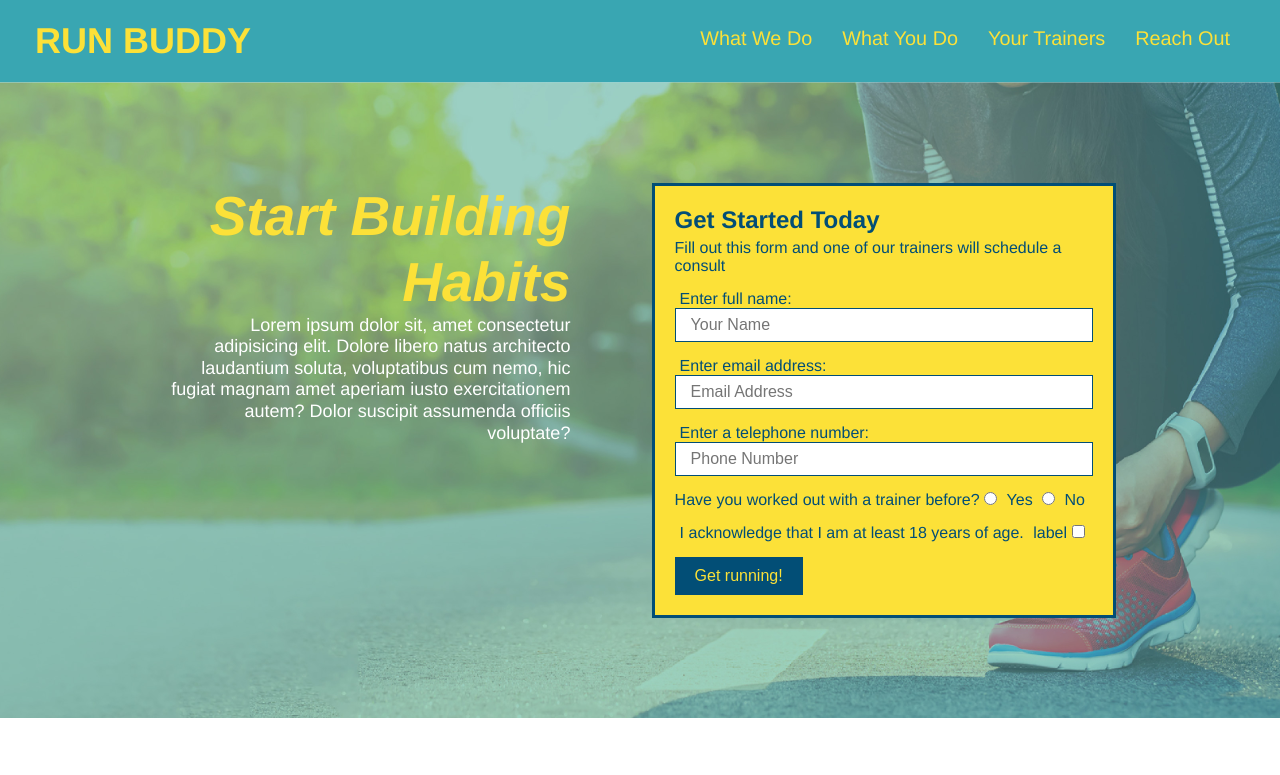
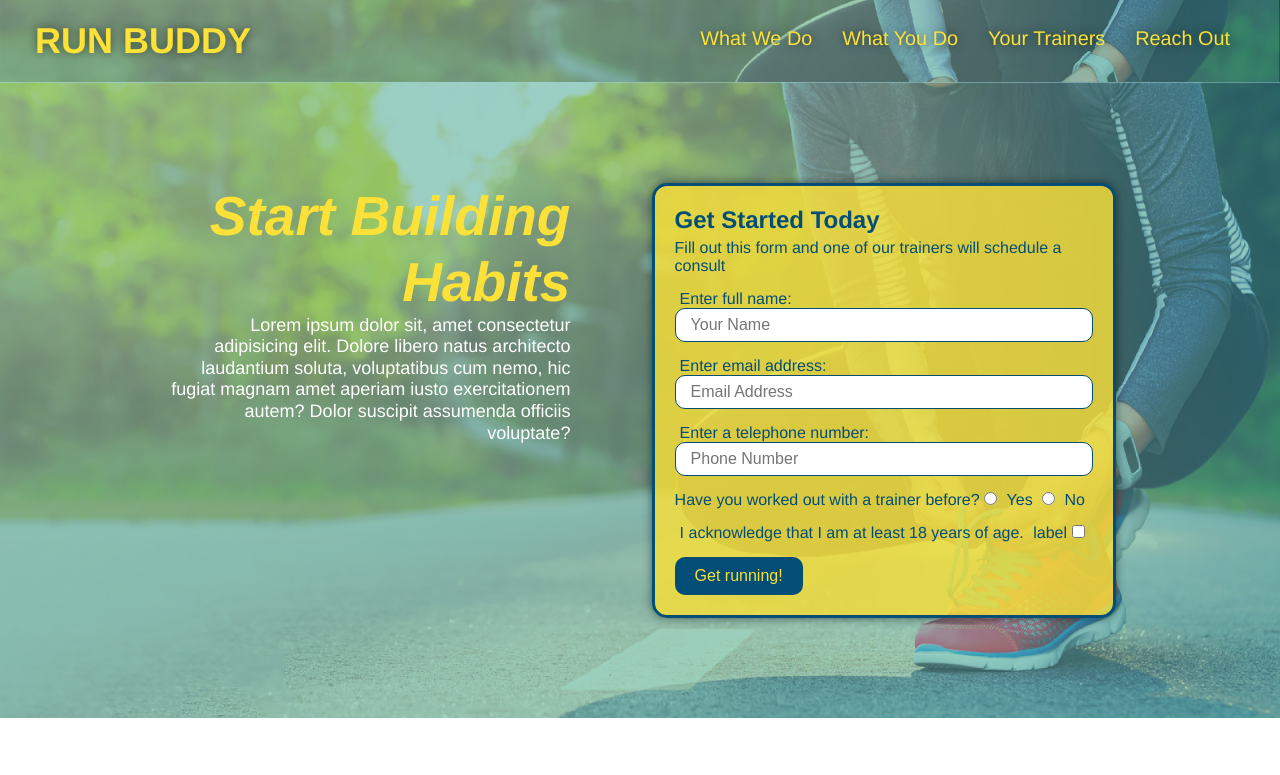
Before and after one commit to jessicalauren822/run-buddy, a plain HTML site: page index.html in a window 1280 px wide. Shown: the top 775 px of the page. Drawn offline with Linux system fonts and the light colour scheme.

Commit message:
beginning header adjustments

```diff
--- a/assets/css/style.css
+++ b/assets/css/style.css
@@ -16,6 +16,14 @@ header {
     display: flex;
     justify-content: space-between;
     flex-wrap: wrap;
+    position: -webkit-sticky;
+    position: sticky;
+    top: 0;
+    background-image: url("../images/hero-bg.jpg");
+    background-size: cover;
+    background-position: center;
+    background-attachment: fixed;
+    background-position: 80%;
 }
 
 header h1 {
@@ -23,6 +31,7 @@ header h1 {
     font-size: 36px;
     color: #fce138;
     margin: 0;
+    text-shadow: 0 0 10px rgba(0, 0, 0, 0.5);
 }
 
 header a {
@@ -47,6 +56,7 @@ header nav ul li a {
     padding: 10px 15px;
     font-weight: lighter;
     font-size: 1.55vw;
+    text-shadow: 0 0 10px rgba(0, 0, 0, 0.5);
 }
 section {
     padding: 60px;
@@ -86,6 +96,8 @@ footer a {
     justify-content: center;
     flex-wrap: wrap;
     align-items: flex-start;
+    background-attachment: fixed;
+    background-position: 80%;
 }
 
 .hero-cta {
@@ -101,15 +113,18 @@ footer a {
     font-style: italic;
     font-size: 55px;
     color: #fce138;
+    text-shadow: 0 0 10px rgba (0, 0, 0, 0.5);
 }
 
 .hero-form {
-    background-color: #fce138;
+    background-color: rgba(252, 225, 56, 0.8);
     padding: 20px;
     color: #024e76;
     border: solid 3px #024e76;
     width: 40%;
     margin: 3.5%;
+    box-shadow: 0 0 10px rgba(0, 0, 0, 0.5);
+    border-radius: 15px;
 }
 
 .hero-form h3 {
@@ -141,7 +156,13 @@ footer a {
     border: none;
     padding: 10px 20px;
     font-size: 16px;
+    border-radius: 10px;
 }
+
+.form-input {
+    border-radius: 10px;
+}
+
 /* Hero Style End */
 
 .intro p {
@@ -325,6 +346,7 @@ footer a {
     width: 100%;
     margin-bottom: 15px;
     margin-top: 5px;
+    border-radius: 10px;
 }
 
 .contact-form button {
@@ -335,6 +357,7 @@ footer a {
     text-align: center;
     padding: 15px 0;
     font-size: 16px;
+    border-radius: 10px;
 }
 
 /* REACH OUT STYLE END */
@@ -344,6 +367,7 @@ footer a {
     header {
         padding-bottom: 0;
         justify-content: center;
+        position: relative;
     }
 
     header h1 {
```
